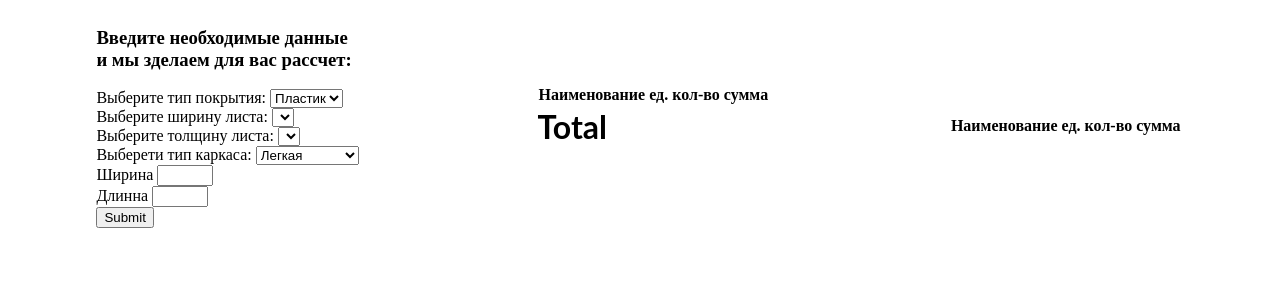
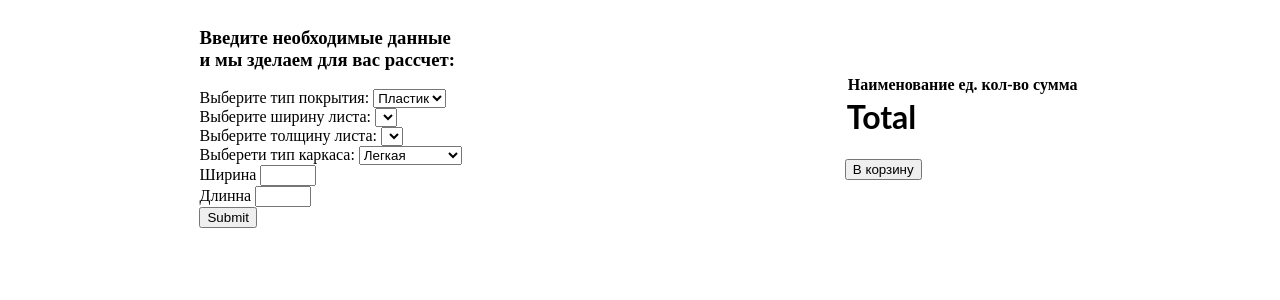
Before and after one commit to aleksei-gazov/calk, a React (Create React App) app: page / in a window 1280 px wide. Shown: the top 300 px of the page. Built offline with nearby package versions, Linux system fonts and the light colour scheme.

Commit message:
5 files modified

```diff
--- a/App.tsx
+++ b/App.tsx
@@ -3,16 +3,25 @@ import Total from './Total';
 import { DataInput } from './DataInput';
 import './style.css';
 import { Basket } from './Basket';
+import { useAppSelector } from './store';
+import { Divider } from '@material-ui/core';
 
 
 export default function App() {
+ const isBasket = useAppSelector(state=> state.basket.isBasket)
+
+  return (
+    <div>
+      {isBasket ?
+ <Basket/>
+      :
+      <div  className='container'>
+ <DataInput/>
+      <Total/>
+      </div>
+      }
 
 
-  return (
-    <div className='container'>
-          <DataInput/>
-      <Total/>
-      <Basket/>
     </div>
   );
 }
--- a/Basket.tsx
+++ b/Basket.tsx
@@ -4,7 +4,7 @@ import { useAppSelector } from './store';
 
 
 export const Basket =() => {
- const basketTotal = useAppSelector<BasketStateType[]>(state=> state.basket)
+ const basketTotal = useAppSelector<BasketStateType[]>(state=> state.basket.basket)
  console.log(Array.isArray(basketTotal))
   return (
     <div className='container'>
--- a/Table.tsx
+++ b/Table.tsx
@@ -1,14 +1,9 @@
 import * as React from 'react';
-import { addBasket } from './basket-reducer';
-import { useAppDispatch, useAppSelector } from './store';
+
 
 
 export const Table = ({table, total}) => {
-	const dispatch = useAppDispatch()
-	// console.log(Array.isArray(total))
-const addBasketHandler = () => {
-	dispatch(addBasket(total))
-}
+
 
 
    const totalSum = total?.reduce((acc, i)=>acc + +i.sum, 0)
@@ -28,9 +23,7 @@ const addBasketHandler = () => {
 			})}
 
 Итого: {totalSum}
-<div>
-<button onClick={addBasketHandler}>В корзину</button>
-</div>
+
     </div>
   );
 }
--- a/Total.tsx
+++ b/Total.tsx
@@ -1,14 +1,19 @@
 import * as React from 'react';
-import { useAppSelector } from './store';
 import { Table } from './Table';
 import { initialTotalStateType } from './totalReducer';
 import { InitialTableStateType } from './utils/table-reducer';
+import { addBasket } from './basket-reducer';
+import { useAppDispatch, useAppSelector } from './store';
 
 const Total = () => {
   const total = useAppSelector<initialTotalStateType>(state=>state.total)
   const table = useAppSelector<InitialTableStateType[]>(state=>state.table)
 	//  console.log(total)
-
+	const dispatch = useAppDispatch()
+	// console.log(Array.isArray(total))
+const addBasketHandler = () => {
+	dispatch(addBasket(total))
+}
 
     return (
         <div>
@@ -36,6 +41,9 @@ const Total = () => {
 					 })}
            </tbody>
 </table>
+<div>
+<button onClick={addBasketHandler}>В корзину</button>
+</div>
         </div>
     );
 };
--- a/basket-reducer.ts
+++ b/basket-reducer.ts
@@ -1,12 +1,15 @@
 
-let initialState: BasketStateType[] = []
+let initialState: InitialBasketStateType = {
+  basket: [],
+  isBasket: false,
+}
 
 
 export const basketReducer = (state = initialState, action: ActionType) => {
   console.log(state)
   switch(action.type) {
     case BasketAC.ADD_BASKET:
-      return [...state, ...action.payload.total]
+      return {...state, basket: [...state.basket, ...action.payload.total]}
     default: return state
   }
 }
@@ -23,6 +26,10 @@ export enum BasketAC {
   ADD_BASKET = 'ADD_BASKET'
 }
 
+export type InitialBasketStateType = {
+  basket: BasketStateType[]
+  isBasket: boolean
+}
 export type BasketStateType = {
   productArea?: number
   cellSize?: null | string
```
